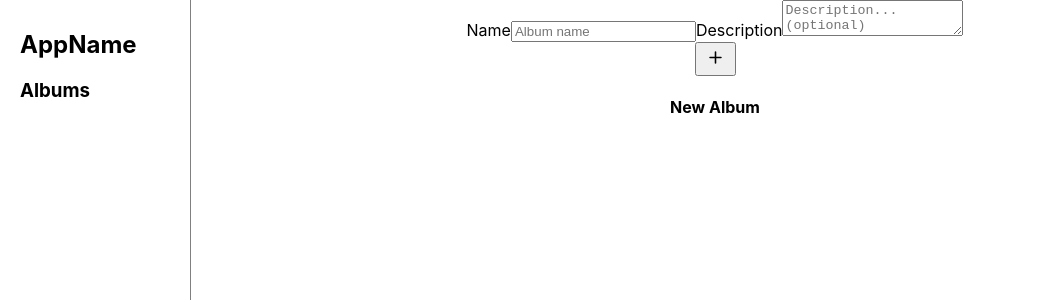
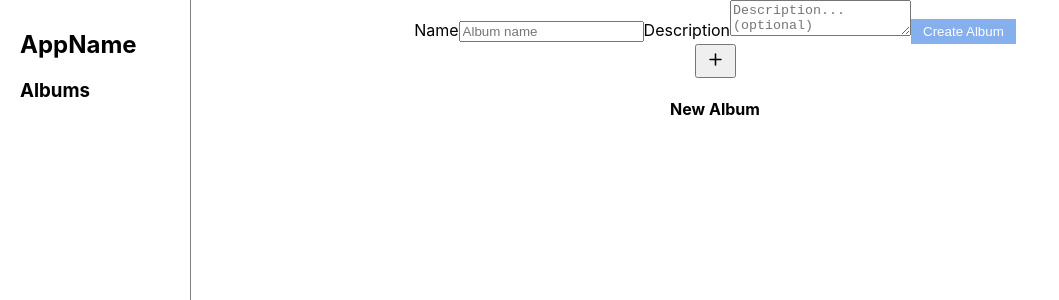
Before and after one commit to heerakmoon/Final-Project, a React (Create React App) app in the folder client/: page / in a window 1280 px wide. Shown: the top 300 px of the page, without its empty margins (0-1059 px from the left). Built offline with nearby package versions, Linux system fonts and the light colour scheme.

Commit message:
edited button component and added to new album component

```diff
--- a/client/package.json
+++ b/client/package.json
@@ -9,6 +9,7 @@
     "@testing-library/user-event": "^13.5.0",
     "react": "^18.2.0",
     "react-dom": "^18.2.0",
+    "react-router-dom": "^6.10.0",
     "react-scripts": "5.0.1",
     "web-vitals": "^2.1.4"
   },
--- a/client/src/App.js
+++ b/client/src/App.js
@@ -3,6 +3,7 @@ import './App.css';
 import NewAlbum from './components/NewAlbum';
 import AddButton from './components/AddButton';
 import Navbar from './components/NavBar';
+// import { Route, Routes } from 'react-router-dom';
 
 function App() {
   // const [serverData, setServerData] = useState("");
--- a/client/src/components/ButtonWText.js
+++ b/client/src/components/ButtonWText.js
@@ -4,6 +4,7 @@ export default function ButtonWText({ textColor, bgColor, text }) {
     color: textColor,
     backgroundColor: bgColor,
     border: 'none',
+    padding: '5px 12px',
     cursor: 'pointer',
   }
 
--- a/client/src/components/NewAlbum.js
+++ b/client/src/components/NewAlbum.js
@@ -1,4 +1,5 @@
 import './NewAlbum.css';
+import ButtonWText from './ButtonWText';
 // import { useState } from 'react';
 
 export default function NewAlbum() {
@@ -15,6 +16,7 @@ export default function NewAlbum() {
           Description
           <textarea name="description" value="" placeholder="Description...(optional)" />
         </label>
+        <ButtonWText textColor='white' bgColor='rgb(134,175,237)' text='Create Album' />
       </form>
     </>
   )
```
Also changed, not shown: client/src/logo.svg (deleted), 1 other file (tests, documents, lock files or other folders).
